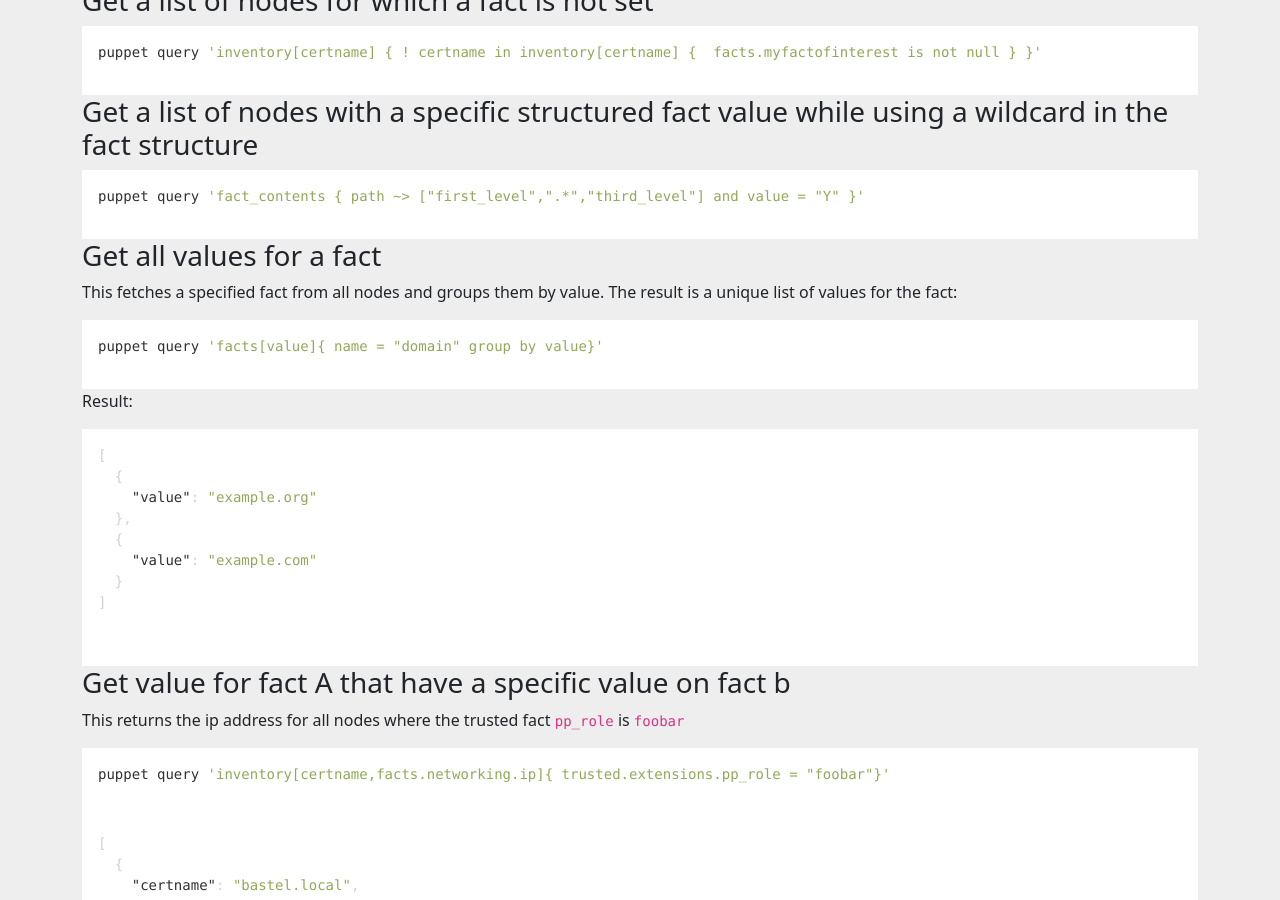
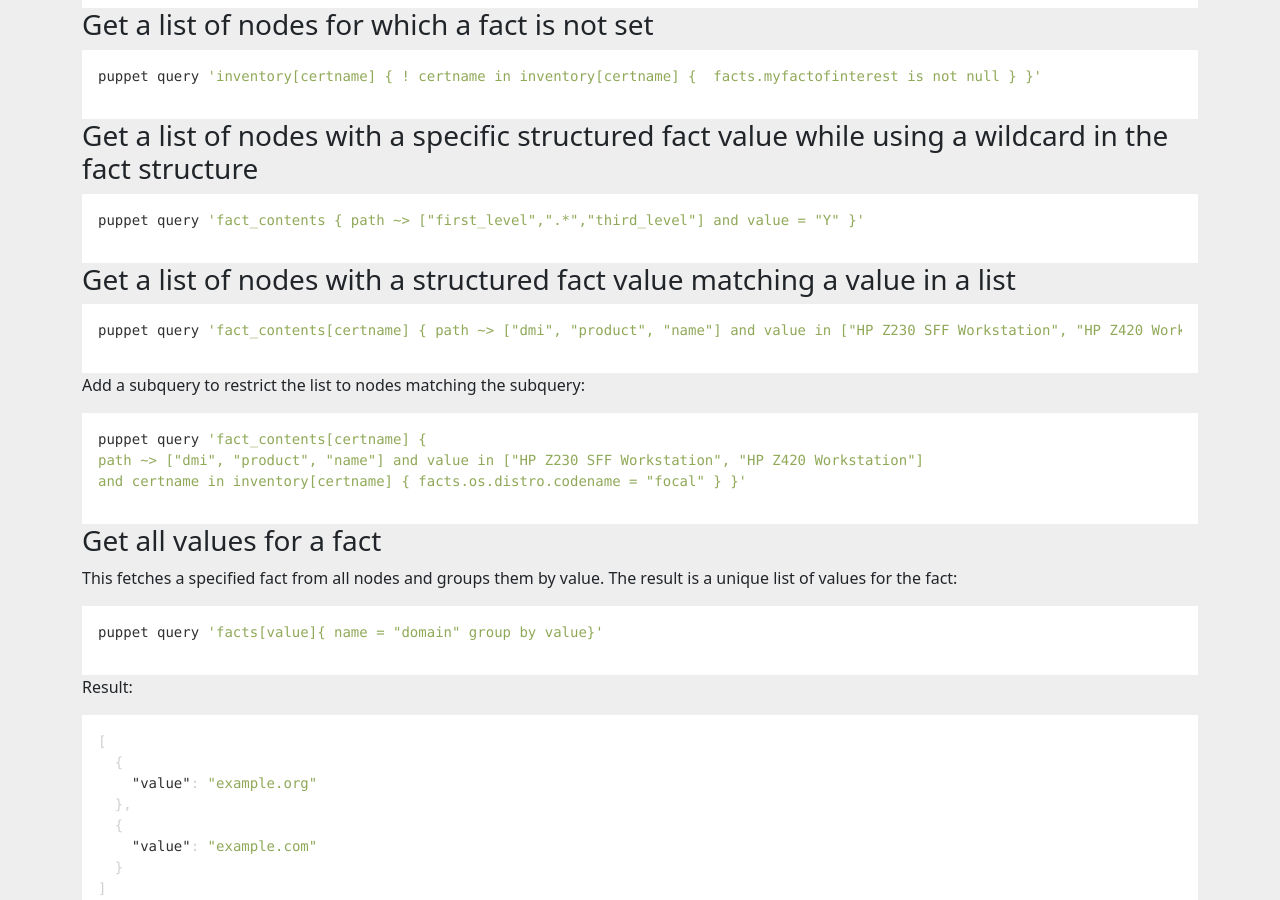
Before and after one commit to voxpupuli/voxpupuli.github.io, a Jekyll site: the page built from _docs/pql_queries.md, in a window 1280 px wide and 900 px high, scrolled down 5858 px. Built offline with Jekyll 4.4.1, drawn with Linux system fonts in a browser that asks for light colours; nearby versions of some CDN libraries; some of the changed text lies outside the part shown.

Commit message:
pql_queries: add "get nodes with fact in a list"
Took me a bit to figure out how to do this one, so might as well add it
to this page.

````diff
--- a/_docs/pql_queries.md
+++ b/_docs/pql_queries.md
@@ -259,6 +259,20 @@
 puppet query 'fact_contents { path ~> ["first_level",".*","third_level"] and value = "Y" }'
 ```
 
+### Get a list of nodes with a structured fact value matching a value in a list
+
+```shell
+puppet query 'fact_contents[certname] { path ~> ["dmi", "product", "name"] and value in ["HP Z230 SFF Workstation", "HP Z420 Workstation"] }'
+```
+
+Add a subquery to restrict the list to nodes matching the subquery:
+
+```shell
+puppet query 'fact_contents[certname] {
+path ~> ["dmi", "product", "name"] and value in ["HP Z230 SFF Workstation", "HP Z420 Workstation"]
+and certname in inventory[certname] { facts.os.distro.codename = "focal" } }'
+```
+
 ### Get all values for a fact
 
 This fetches a specified fact from all nodes and groups them by value. The
````
